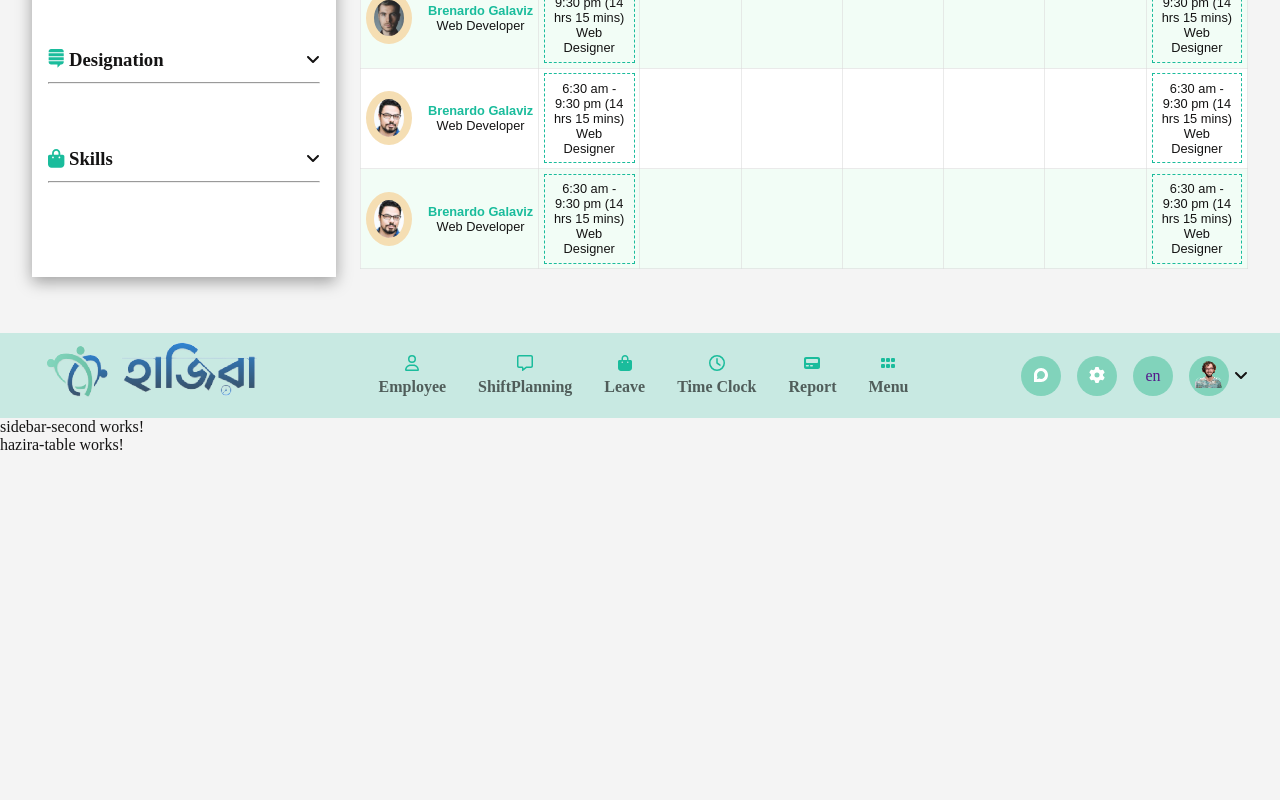
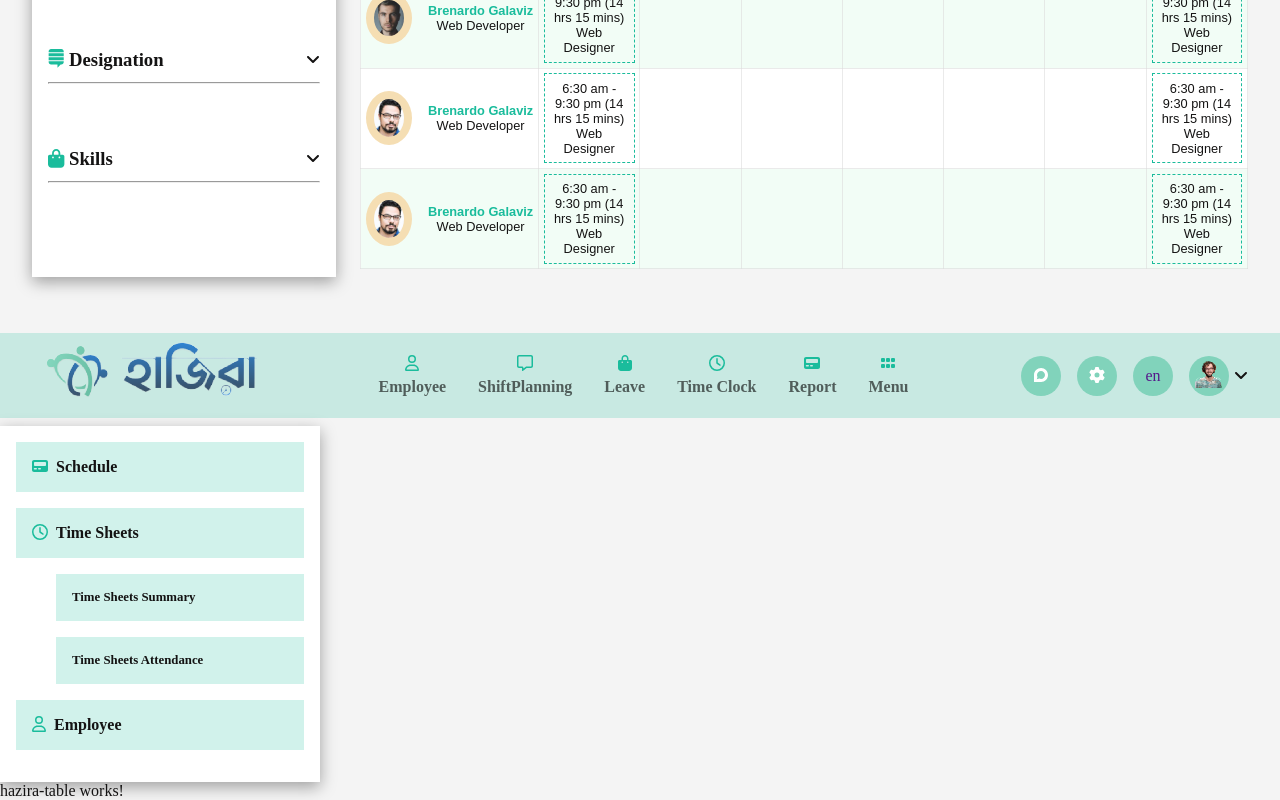
Before and after one commit to RatonRoy/Hazira, an Angular app: page / in a window 1280 px wide. Shown: the part 760-1560 px from the top of the page. Before the commit the page ends 1214 px from the top, so only its background shows below. Built offline with nearby package versions, Linux system fonts and the light colour scheme.

Commit message:
complete the second sidebar

```diff
--- a/src/app/second-page/sidebar-second/sidebar-second.component.css
+++ b/src/app/second-page/sidebar-second/sidebar-second.component.css
@@ -0,0 +1,49 @@
+.second-sidebar {
+  width: 25%;
+  height: 100%;
+  background-color: white;
+  box-shadow: rgba(0, 0, 0, 0.35) 0px 5px 15px;
+  margin-top: 0.5rem;
+  padding: 1rem;
+}
+.second-sidebar-item {
+  display: flex;
+  align-items: center;
+  margin-bottom: 1rem;
+  background-color: rgba(26, 188, 156, 0.2);
+  padding: 1rem;
+}
+.second-sidebar-item h4 {
+  margin-left: 0.5rem;
+  font-size: 1rem;
+}
+.second-sidebar-item fa-icon {
+  color: #1abc9c;
+}
+.time-sheets-container {
+  margin-bottom: 1rem;
+}
+.time-sheets-title {
+  display: flex;
+  background-color: rgba(26, 188, 156, 0.2);
+  padding: 1rem;
+  margin-bottom: 1rem;
+}
+.time-sheets-title h4 {
+  margin-left: 0.5rem;
+  font-size: 1rem;
+  /* background-color: rgba(26, 188, 156, 0.2); */
+  /* padding: 1rem; */
+}
+.time-sheets-title fa-icon {
+  color: #1abc9c;
+}
+.time-sheets-items {
+  margin-left: 2.5rem;
+}
+.time-sheets-items h4 {
+  font-size: 0.8rem;
+  background-color: rgba(26, 188, 156, 0.2);
+  padding: 1rem;
+  margin-bottom: 1rem;
+}
--- a/src/app/second-page/sidebar-second/sidebar-second.component.html
+++ b/src/app/second-page/sidebar-second/sidebar-second.component.html
@@ -1 +1,22 @@
-<p>sidebar-second works!</p>
+<section class="second-sidebar">
+  <div class="second-sidebar-item">
+    <fa-icon [icon]="faPager"></fa-icon>
+    <h4>Schedule</h4>
+  </div>
+  <div class="time-sheets-container">
+    <div class="time-sheets-title">
+      <fa-icon [icon]="faClock"></fa-icon>
+      <h4>Time Sheets</h4>
+    </div>
+    <div class="time-sheets-items">
+      <h4 class="time-sheet-item">Time Sheets Summary</h4>
+
+      <h4 class="time-sheet-item">Time Sheets Attendance</h4>
+    </div>
+  </div>
+
+  <div class="second-sidebar-item">
+    <fa-icon [icon]="faUser"></fa-icon>
+    <h4>Employee</h4>
+  </div>
+</section>
--- a/src/app/second-page/sidebar-second/sidebar-second.component.ts
+++ b/src/app/second-page/sidebar-second/sidebar-second.component.ts
@@ -1,10 +1,15 @@
 import { Component } from '@angular/core';
+import { faUser } from '@fortawesome/free-regular-svg-icons';
+import { faClock } from '@fortawesome/free-regular-svg-icons';
+import { faPager } from '@fortawesome/free-solid-svg-icons';
 
 @Component({
   selector: 'app-sidebar-second',
   templateUrl: './sidebar-second.component.html',
-  styleUrls: ['./sidebar-second.component.css']
+  styleUrls: ['./sidebar-second.component.css'],
 })
 export class SidebarSecondComponent {
-
+  faUser = faUser;
+  faClock = faClock;
+  faPager = faPager;
 }
```
